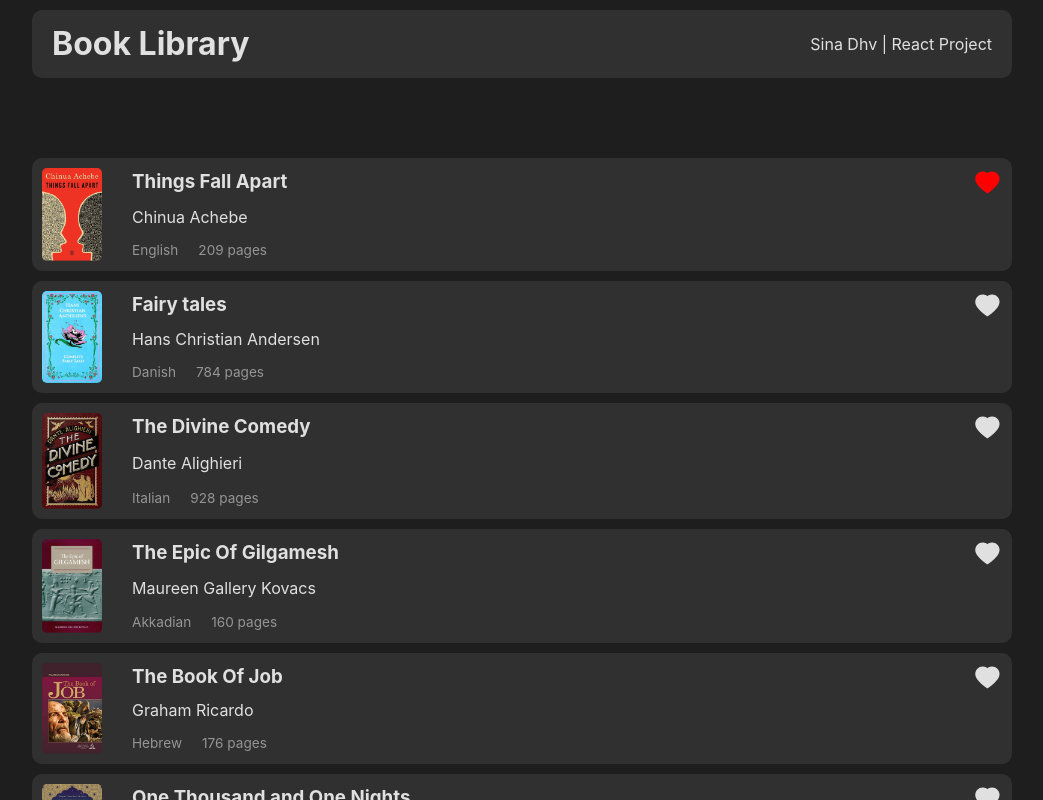
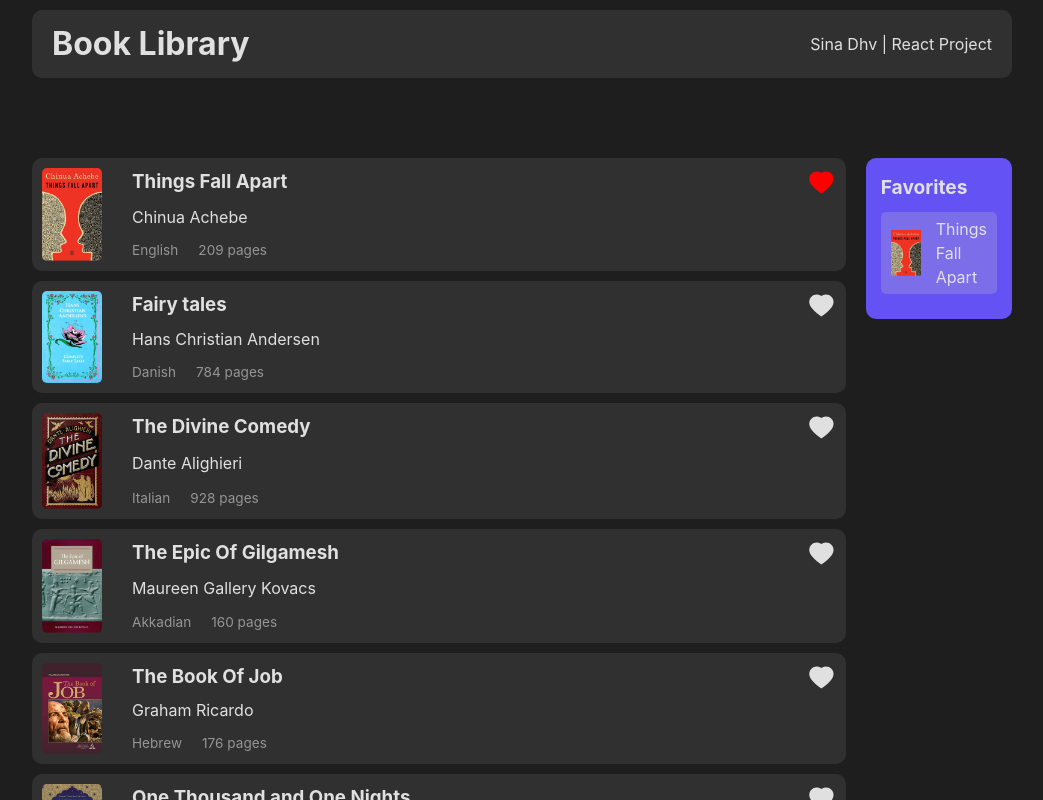
Before and after one commit to Sinadhv/library-react, a React (Vite) app: page / in a window 1280 px wide. Both pictures are taken after a click on the button 1105 px from the left and 183 px from the top of the page. Shown: the top 800 px of the page, without its empty margins (118-1161 px from the left). Built offline with nearby package versions, Linux system fonts and the light colour scheme.

Commit message:
show favorite list when click to like
add css styles

```diff
--- a/src/components/Books.jsx
+++ b/src/components/Books.jsx
@@ -2,6 +2,9 @@
 
 import {books} from '../constants/mockData';
 import BookCard from './BookCard';
+import SideCard from './SideCard';
+
+import styles from './Books.module.css';
 
 function Books() {
  const [liked , setLiked] = useState ([]);
@@ -15,15 +18,18 @@
  };
 
   return (
-    <div>
-      <div>
+    <div className={styles.container}>
+      <div className={styles.cards}>
        {books.map((book)=>(
         <BookCard key={book.id} data={book} handleLikeList = {handleLikeList}/>
        ))}
       </div>
 
 
-      {!!liked.length && <div>sss </div>}
+      {!!liked.length &&
+      <div className={styles.favorite}>
+       <h4>Favorites</h4>
+       {liked.map(book => <SideCard key={book.id} data={book}/>)} </div>}
     </div>
   );
 }
--- /dev/null
+++ b/src/components/Books.module.css
@@ -0,0 +1,21 @@
+.container {
+ display: flex;
+}
+
+.cards{
+ flex: 20.6 1 0;
+ min-height: 100vh;
+}
+
+.favorite{
+ flex: 1 1 0;
+ height: fit-content;
+ padding: 15px;
+ background-color: #6552f4;
+ border-radius: 10px;
+ margin-left: 20px;
+}
+
+.favorite h4{
+ font-size: 1.2rem;
+}
--- /dev/null
+++ b/src/components/SideCard.jsx
@@ -0,0 +1,12 @@
+import styles from './SideCard.module.css';
+
+function SideCard({data : {image , title}}) {
+  return (
+    <div className={styles.card}>
+      <img src={image} alt={title} />
+      <p>{title}</p>
+    </div>
+  )
+}
+
+export default SideCard
--- /dev/null
+++ b/src/components/SideCard.module.css
@@ -0,0 +1,13 @@
+.card {
+ display: flex;
+ align-items: center;
+ padding: 5px 10px;
+ margin: 10px 0;
+ background-color: #7c6ee9;
+ border-radius: 5px;
+}
+
+.card img{
+ width: 30px;
+ margin-right: 15px;
+}
```
